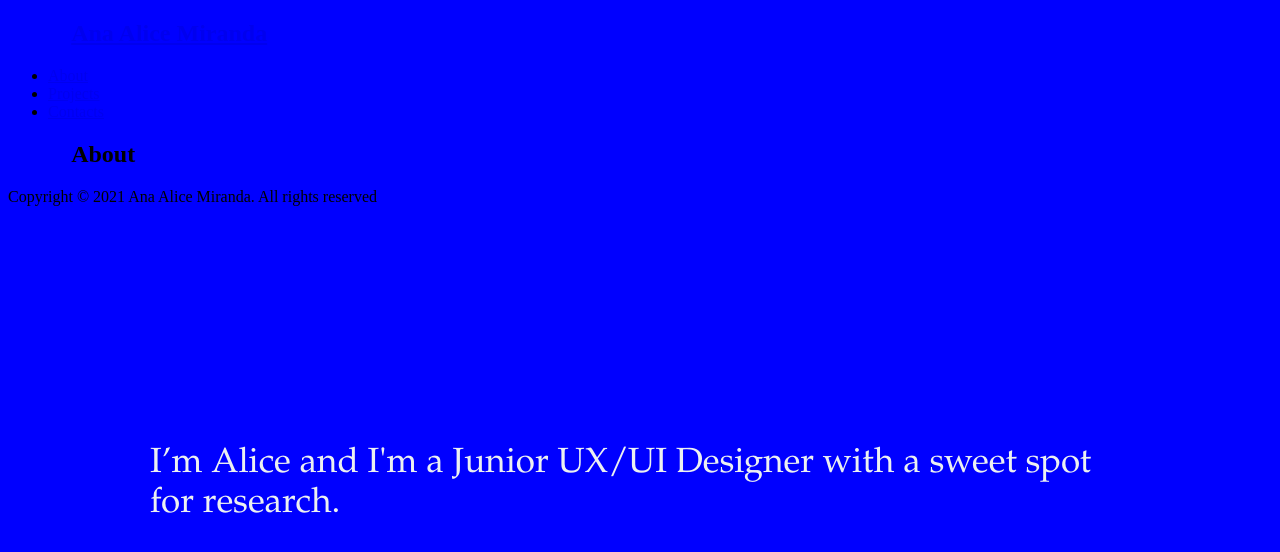
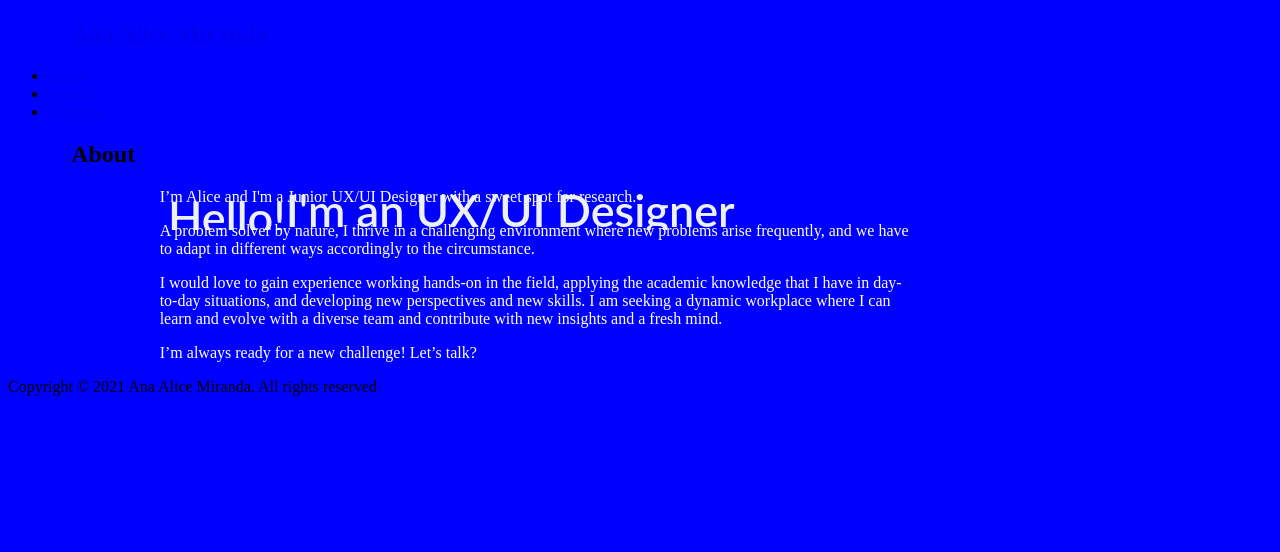
Before and after one commit to anaalicemiranda/portfolio, a Jekyll site: the page built from about.html, in a window 1280 px wide. Shown: the top 552 px of the page. Built offline with Jekyll 4.4.1, drawn with Linux system fonts in a browser that asks for light colours.

Commit message:
Revert "projects page"
This reverts commit 317e7d737f0c0312270c0a5ee148d08f3d736dd1.

```diff
--- a/_sass/mystyle.scss
+++ b/_sass/mystyle.scss
@@ -4,7 +4,7 @@
 body {
   background: red;
 }
-
+/* homepage */
 h1 {
   margin-left: 10%;
   max-width: 56%;
@@ -38,10 +38,14 @@
   margin: 0 auto;
 }
 
+/* bigger screens */
+
 @media (min-width: 750px) {
   body {
     background: blue;
   }
+
+  /* homepage */
 
   h1 {
     margin-left: 5%;
@@ -110,29 +114,51 @@
   margin: 0 auto;
 }
 
+/* about */
+
+#about {
+  margin-left: 12%;
+  max-width: 60%;
+  color: white;
+}
+
 .content {
   position: absolute;
-  top: 50%;
+  top: 30%;
   left: 50%;
   transform: translate(-50%, -50%);
   height: 160px;
-  width: auto;
   overflow:hidden;
 
-  font-family: Garamond;
-  font-size: 35px;
-  line-height: 40px;
+  font-family: 'Lato', sans-serif;
+  font-size: 5vh;
+  width: 80vw;
   color: #ecf0f1;
 
   &__container {
     font-weight: 600;
     overflow: hidden;
-    width: 900px;
     height: 40px;
     padding: 0 40px;
 
+    &:before {
+      content: '[';
+      left: 0;
+    }
 
+    &:after {
+      content: ']';
+      position: absolute;
+      right: 0;
+    }
 
+    &:after, &:before {
+      position: absolute;
+      top: 0;
+
+      color: black;
+      font-size: 3vh;
+      line-height: 40px;
 
       -webkit-animation-name: opacity;
       -webkit-animation-duration: 2s;
@@ -224,3 +250,5 @@
   66.64%,79.3% {transform:translate3d(0,-50%,0);}
   83.3%,95.96% {transform:translate3d(0,-25%,0);}
 }
+
+}
--- a/about.html
+++ b/about.html
@@ -4,7 +4,12 @@
 ---
 
 <section id="about">
-    <link href="https://fonts.googleapis.com/css?family=Lato" rel="stylesheet">
+  <p>I’m Alice and I'm a Junior UX/UI Designer with a sweet spot for research. </p>
+  <p>A problem solver by nature, I thrive in a challenging environment where new problems arise frequently, and we have to adapt in different ways accordingly to the circumstance.</p>
+  <p> I would love to gain experience working hands-on in the field, applying the academic knowledge that I have in day-to-day situations, and developing new perspectives and new skills.
+  I am seeking a dynamic workplace where I can learn and evolve with a diverse team and contribute with new insights and a fresh mind.</p>
+  <p>I’m always ready for a new challenge! Let’s talk?</p>
+</section>
 
 <div class="content">
   <div class="content__container">
```
Also changed, not shown: other parts of about.html (+0 -7 lines).
